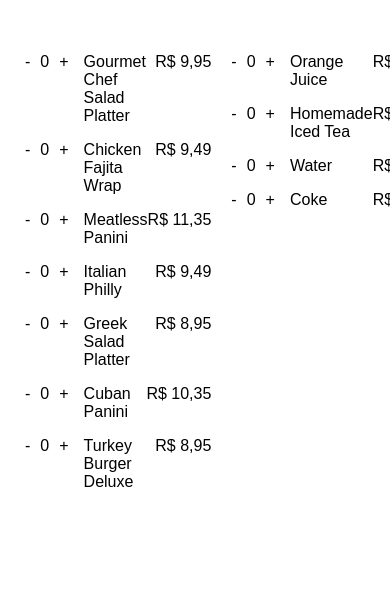
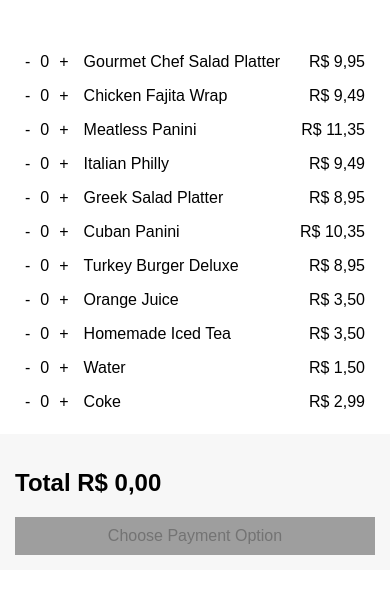
Before and after one commit to joaodorea/leiturinha, a React app: page / in a window 390 px wide. Shown: the top 594 px of the page. Built offline with nearby package versions, Linux system fonts and the light colour scheme.

Commit message:
style: ajusting responsive styles

```diff
--- a/src/assets/styles/billing.scss
+++ b/src/assets/styles/billing.scss
@@ -8,7 +8,7 @@
     grid-column: 1 / 3;
   }
 
-  form {
+  .payment-form {
     margin-bottom: 20px;
 
     .form-input {
@@ -29,11 +29,21 @@
     .btn {
       margin-top: 30px;
     }
+
+    @media screen and (max-width: 768px) {
+      order: 1;
+    }
   }
 
   .back-button {
     color: #525252;
     text-decoration: underline;
     cursor: pointer;
+    order: 2;
+  }
+
+  @media screen and (max-width: 768px) {
+    display: flex;
+    flex-direction: column;
   }
 }
--- a/src/assets/styles/orders.scss
+++ b/src/assets/styles/orders.scss
@@ -60,4 +60,12 @@
       }
     }
   }
+
+  @media screen and (max-width: 768px) {
+    flex-direction: column;
+
+    .items-menu {
+      flex-direction: column;
+    }
+  }
 }
--- a/src/modules/billing/components/PaymentForm.tsx
+++ b/src/modules/billing/components/PaymentForm.tsx
@@ -44,7 +44,7 @@ const PaymentForm = (props: PaymentFormProps) => {
   }
 
   return (
-    <form ref={formRef} onSubmit={submit}>
+    <form ref={formRef} onSubmit={submit} className="payment-form">
       <label>
         Card Number*
           <input required value={formFields.cardNumber} size={16} onChange={onChange} className="form-input" type="number" placeholder="Ex. 1234-5678-9876-5667" name="cardNumber" id="card-number" />
```
